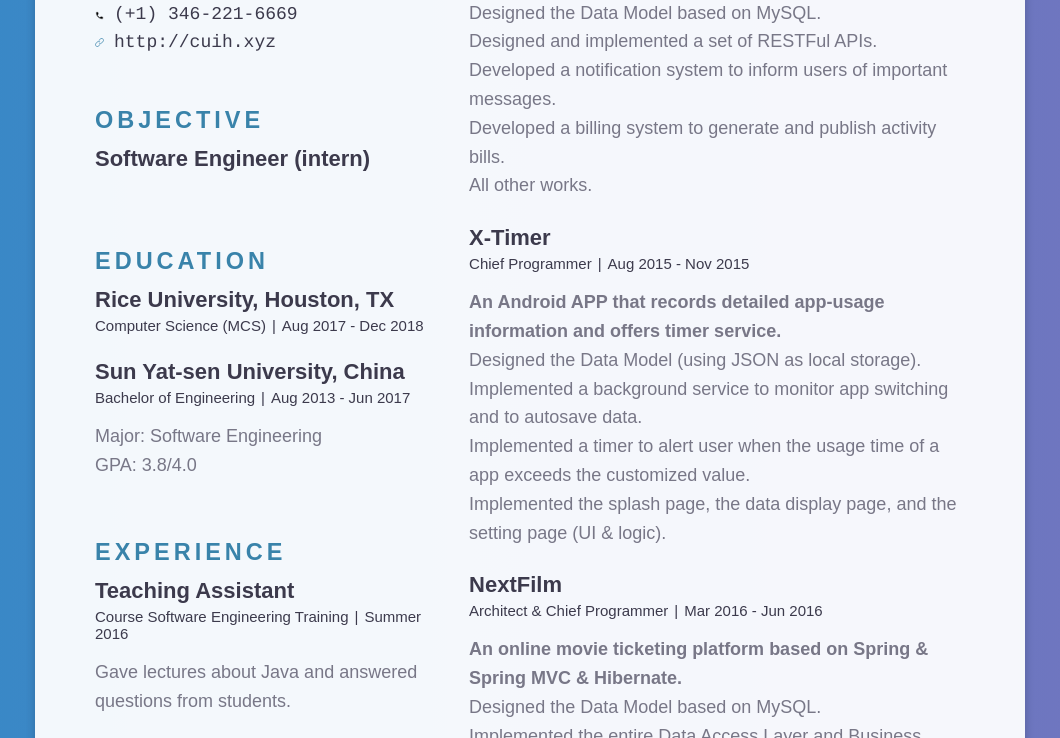
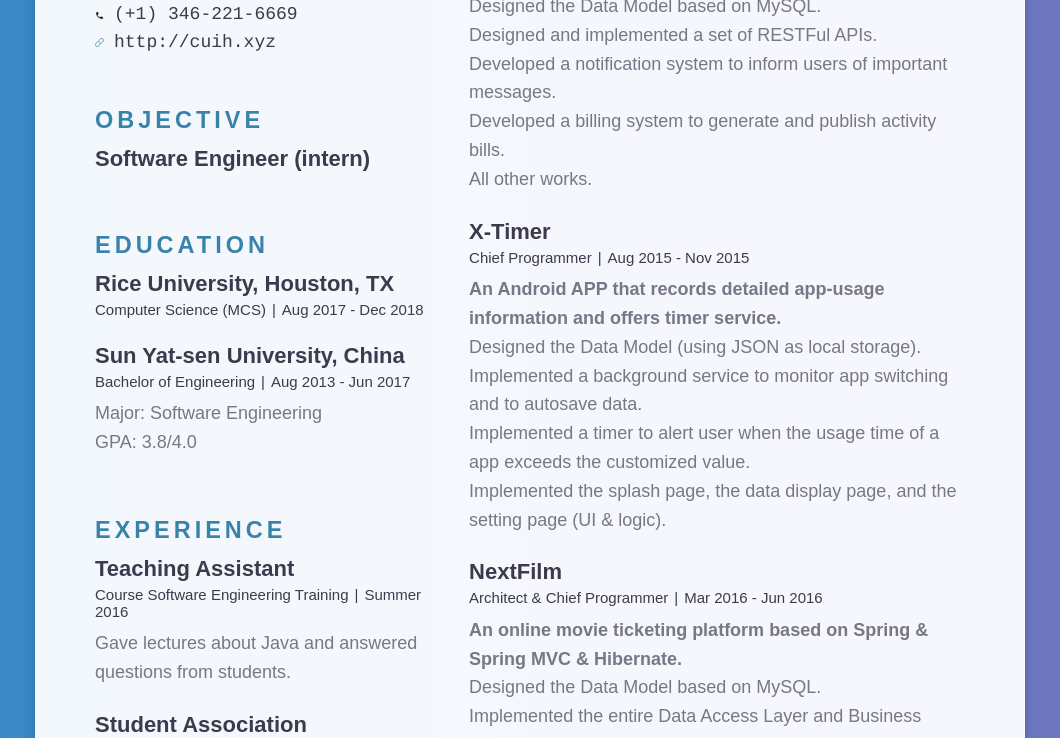
Before and after one commit to CuiH/Resume, a website: page template/index.jade in a window 1280 px wide. Shown: the part 331-1069 px from the top of the page, without its empty margins (110-1170 px from the left). Drawn offline with nearby package versions, Linux system fonts and the light colour scheme; files that its build step writes are made by us from their sources; files whose address does not match are found by name.

Commit message:
update source

```diff
--- a/themes/default/css/style.css
+++ b/themes/default/css/style.css
@@ -119,7 +119,7 @@ div[class^="col"] {
 }
 
 section {
-  overflow: hidden;
+  /*overflow: hidden;*/
   margin-bottom: 60px;
 }
 
@@ -171,7 +171,7 @@ section:last-child {
   color: #787787;
   font-size: 18px;
   line-height: 1.60;
-  margin-top: 16px;
+  margin-top: 9.5px;
 }
 
 .item-seperator {
```
